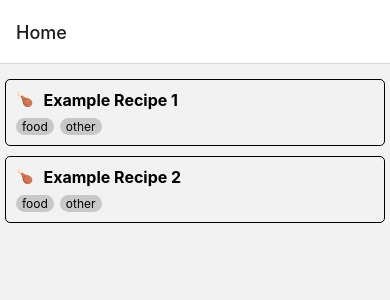
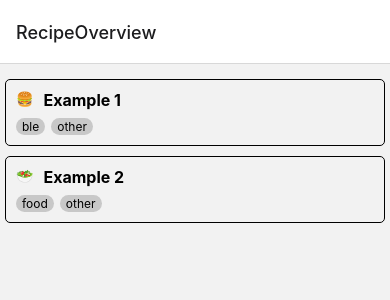
Before and after one commit to QKharma/PeepoEat, a React Native app: screen /RecipeOverview in a window 390 px wide. Shown: the top 300 px of the page. Built offline with nearby package versions, Linux system fonts and the light colour scheme.

Commit message:
:recycle: Create recipe cards from datasource

```diff
--- a/src/components/RecipeCard.tsx
+++ b/src/components/RecipeCard.tsx
@@ -1,20 +1,22 @@
 import React from 'react';
 import { View, StyleSheet, Text } from 'react-native';
-import Tag from './Tag';
+import { ITag } from './Tag';
 import TagList from './TagList';
 
 interface CardProps {
   title: string;
+  icon: string;
+  tags: ITag[];
 }
 
 const RecipeCard = (props: CardProps) => {
   return (
     <View style={styles.card}>
       <View style={styles.cardHeader}>
-        <Text style={styles.icon}>🍗</Text>
+        <Text style={styles.icon}>{props.icon}</Text>
         <Text style={styles.title}>{props.title}</Text>
       </View>
-      <TagList data={['food', 'other']}/>
+      <TagList data={props.tags}/>
     </View>
   );
 }
--- a/src/components/Tag.tsx
+++ b/src/components/Tag.tsx
@@ -1,14 +1,19 @@
 import React from 'react';
 import { View, StyleSheet, Text } from 'react-native';
 
+export interface ITag {
+  id: number;
+  name: string;
+}
+
 interface TagProps {
-  content: string;
+  name: string;
 }
 
 const Tag = (props: TagProps) => {
   return (
     <View style={styles.tag}>
-      <Text style={styles.content}>{props.content}</Text>
+      <Text style={styles.content}>{props.name}</Text>
     </View>
   );
 }
--- a/src/components/TagList.tsx
+++ b/src/components/TagList.tsx
@@ -1,16 +1,16 @@
 import React from 'react';
 import { Text, FlatList, StyleSheet, View } from 'react-native';
-import Tag from './Tag';
+import Tag, { ITag } from './Tag';
 
 interface TagListProps {
-  data: string[];
+  data: ITag[];
 }
 
 const TagList = (props: TagListProps) => {
 
-  const renderItem = ({item}: {item: string}) => (
+  const renderItem = ({item}: {item: ITag}) => (
     <View style={styles.tag}>
-      <Tag content={item}/>
+      <Tag name={item.name}/>
     </View>
   );
 
@@ -20,7 +20,7 @@ const TagList = (props: TagListProps) => {
         horizontal={true}
         data={props.data}
         renderItem={renderItem}
-        keyExtractor={(item) => item}
+        keyExtractor={(item) => item.id.toString()}
       />
     </View>
   )
--- a/src/navigation/PeepoNavigation.tsx
+++ b/src/navigation/PeepoNavigation.tsx
@@ -3,8 +3,8 @@ import { NavigationContainer } from '@react-navigation/native';
 import { createNativeStackNavigator } from '@react-navigation/native-stack';
 import RecipeOverview from '../screens/RecipeOverview';
 
-type RootStackParamList = {
-  Home: undefined;
+export type RootStackParamList = {
+  RecipeOverview: undefined;
 }
 
 const StackNav = createNativeStackNavigator<RootStackParamList>();
@@ -13,9 +13,9 @@ const PeepoNavigation = () => {
 
   return (
     <NavigationContainer>
-      <StackNav.Navigator initialRouteName='Home'>
+      <StackNav.Navigator initialRouteName='RecipeOverview'>
         <StackNav.Screen
-          name = 'Home'
+          name = 'RecipeOverview'
           component = {RecipeOverview}
         />
       </StackNav.Navigator>
--- a/src/screens/RecipeOverview.tsx
+++ b/src/screens/RecipeOverview.tsx
@@ -1,15 +1,73 @@
 import React from 'react';
-import { StyleSheet, View, Text } from 'react-native';
+import { NativeStackScreenProps } from '@react-navigation/native-stack';
+import { StyleSheet, View, Text, FlatList } from 'react-native';
+import { RootStackParamList } from '../navigation/PeepoNavigation';
+import { ITag } from '../components/Tag';
 import RecipeCard from '../components/RecipeCard';
 
-const RecipeOverview = () => {
+type RecipeOverviewProps = NativeStackScreenProps<
+  RootStackParamList,
+  'RecipeOverview'
+>;
+
+interface IRecipe {
+  id: number;
+  icon: string;
+  title: string;
+  description: string;
+  tags: ITag[];
+}
+
+const TEST_RECIPE_DATA: IRecipe[] = [
+  {
+    id: 1,
+    icon: '🍔',
+    title: 'Example 1',
+    description: 'lorem ipsum',
+    tags: [
+      {
+        id: 1,
+        name: 'ble'
+      },
+      {
+        id: 2,
+        name: 'other'
+      }
+    ]
+  },
+  {
+    id: 2,
+    icon: '🥗',
+    title: 'Example 2',
+    description: 'lorem ipsum',
+    tags: [
+      {
+        id: 1,
+        name: 'food'
+      },
+      {
+        id: 2,
+        name: 'other'
+      }
+    ]
+  }
+];
+
+const RecipeOverview = ({ navigation }: RecipeOverviewProps) => {
+
+  const renderItem = ({item}: {item: IRecipe}) => (
+    <RecipeCard icon={item.icon} title={item.title} tags={item.tags}/>
+  );
+
   return (
-    <View style={styles.overview}>
-      <RecipeCard title={'Example Recipe 1'}/>
-      <RecipeCard title={'Example Recipe 2'}/>
-    </View>
+    <FlatList
+      style={styles.overview}
+      data={TEST_RECIPE_DATA}
+      renderItem={renderItem}
+      keyExtractor={(item) => item.id.toString()}
+    />
   );
-}
+};
 
 const styles = StyleSheet.create({
   overview: {
```
